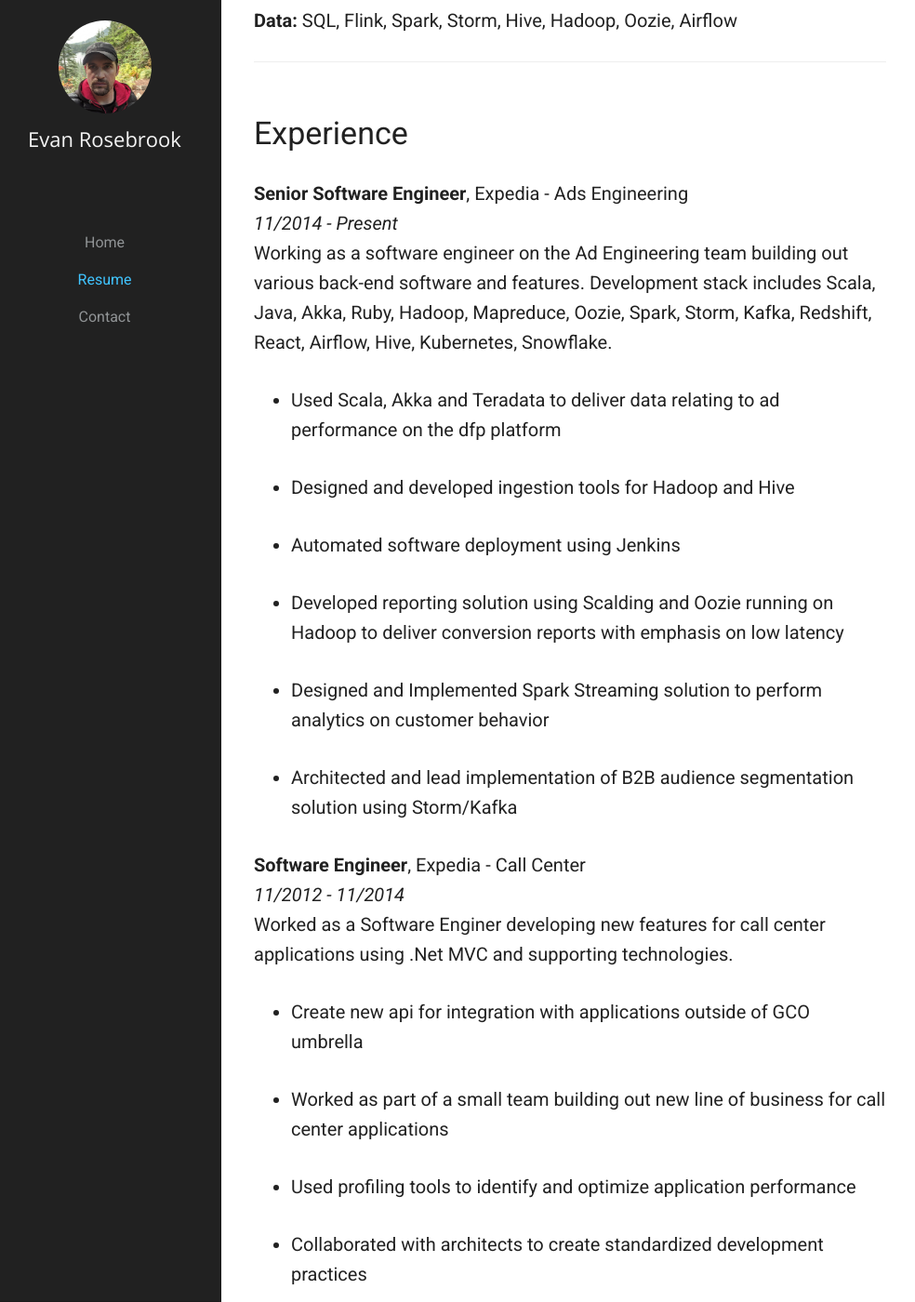
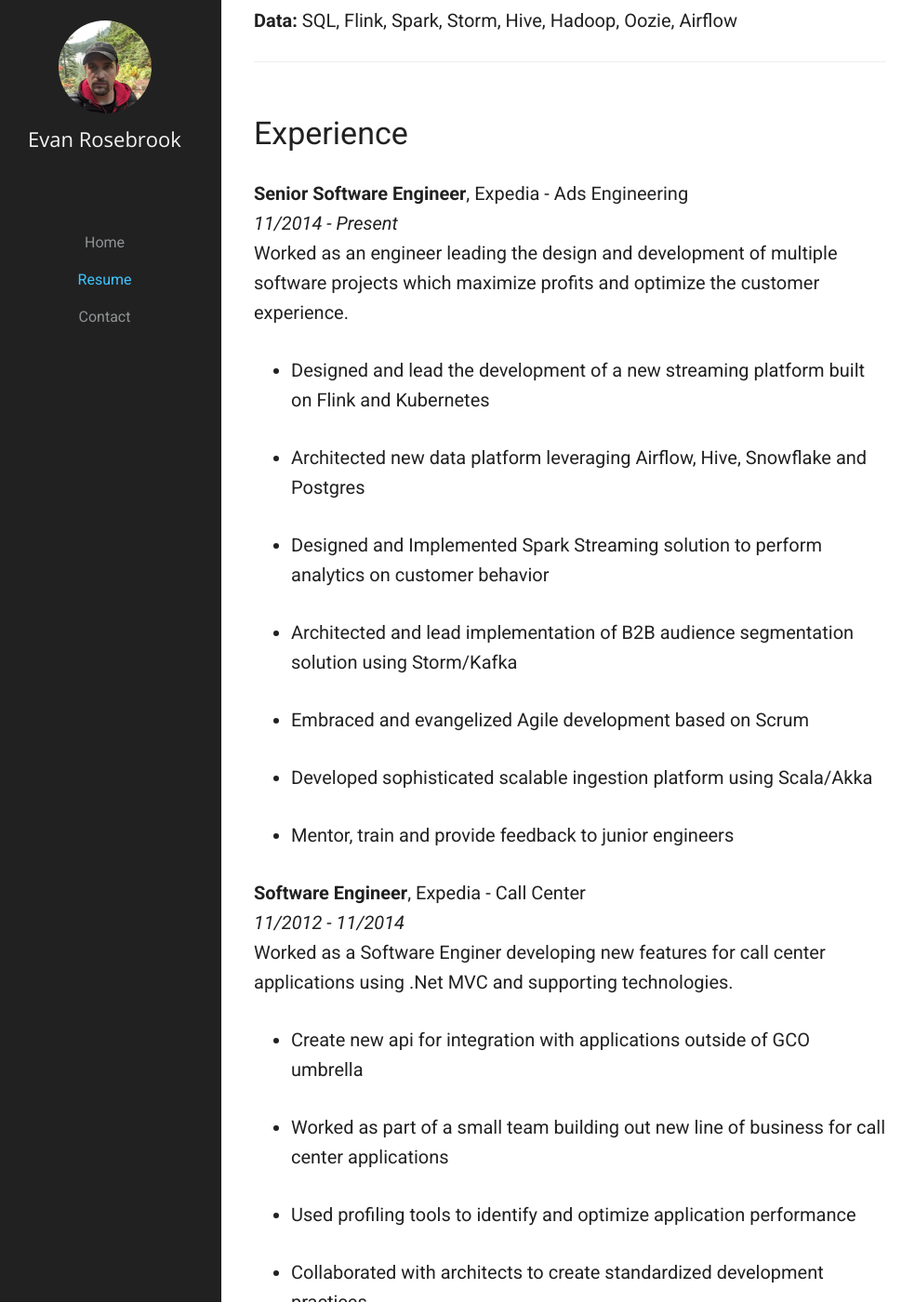
Before and after one commit to evanrosebrook/evanrosebrook.github.io, a Jekyll site: the page built from pages/resume.md, in a window 1280 px wide and 1400 px high, scrolled down 850 px. Shown: the whole window at 93% size, without its empty margins (12-996 px from the left). Built offline with Jekyll 4.4.1, drawn with Linux system fonts in a browser that asks for light colours.

Commit message:
update recent work history

```diff
--- a/_data/resume.json
+++ b/_data/resume.json
@@ -78,18 +78,19 @@
     ],
     "work": [
       {
-        "summary": "Working as a software engineer on the Ad Engineering team building out various back-end software and features. Development stack includes Scala, Java, Akka, Ruby, Hadoop, Mapreduce, Oozie, Spark, Storm, Kafka, Redshift, React, Airflow, Hive, Kubernetes, Snowflake.",
+        "summary": "Worked as an engineer leading the design and development of multiple software projects which maximize profits and optimize the customer experience.",
         "website": "https://expedia.com",
         "company": "Expedia - Ads Engineering",
         "position": "Senior Software Engineer",
         "startDate": "2014-11-01",
         "highlights": [
-          "Used Scala, Akka and Teradata to deliver data relating to ad performance on the dfp platform",
-          "Designed and developed ingestion tools for Hadoop and Hive",
-          "Automated software deployment using Jenkins",
-          "Developed reporting solution using Scalding and Oozie running on Hadoop to deliver conversion reports with emphasis on low latency",
+          "Designed and lead the development of a new streaming platform built on Flink and Kubernetes",
+          "Architected new data platform leveraging Airflow, Hive, Snowflake and Postgres",
           "Designed and Implemented Spark Streaming solution to perform analytics on customer behavior",
-          "Architected and lead implementation of B2B audience segmentation solution using Storm/Kafka"
+          "Architected and lead implementation of B2B audience segmentation solution using Storm/Kafka",
+          "Embraced and evangelized Agile development based on Scrum",
+          "Developed sophisticated scalable ingestion platform using Scala/Akka",
+          "Mentor, train and provide feedback to junior engineers"
         ]
       },
       {
```
